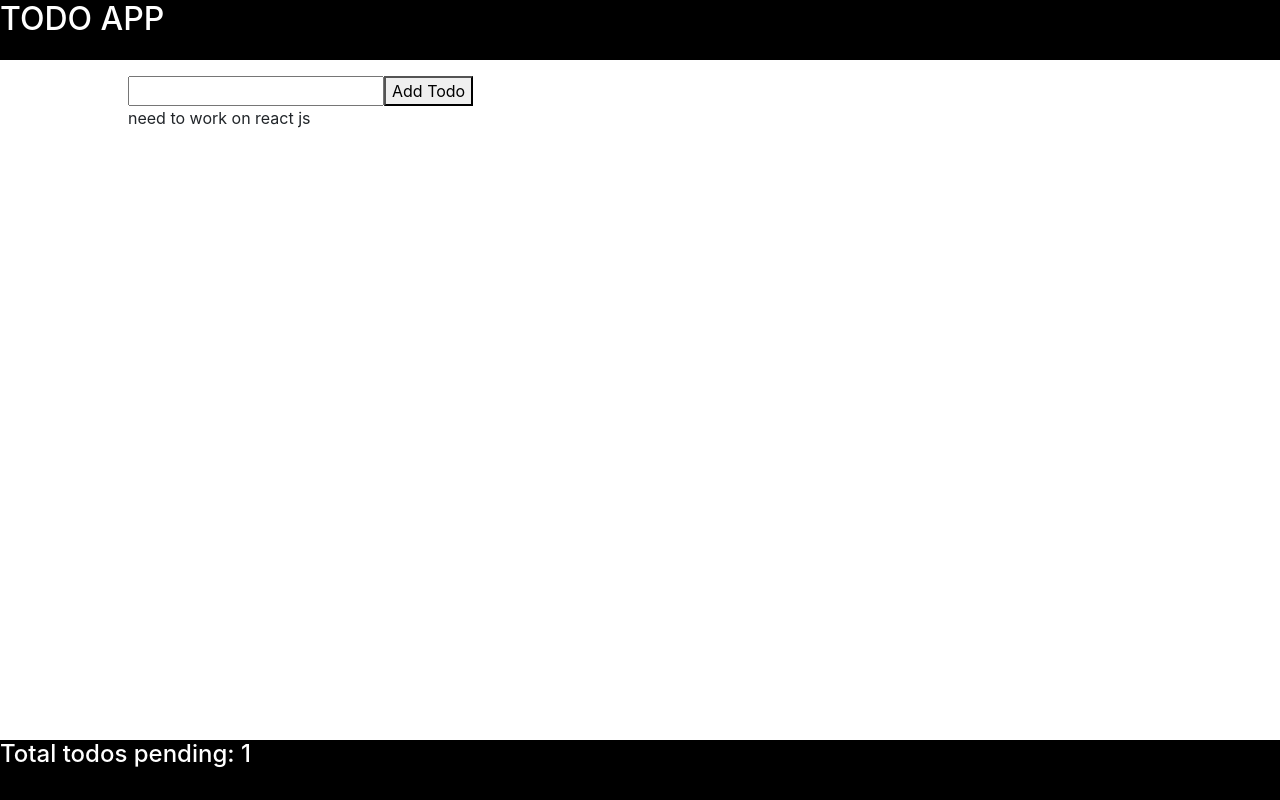
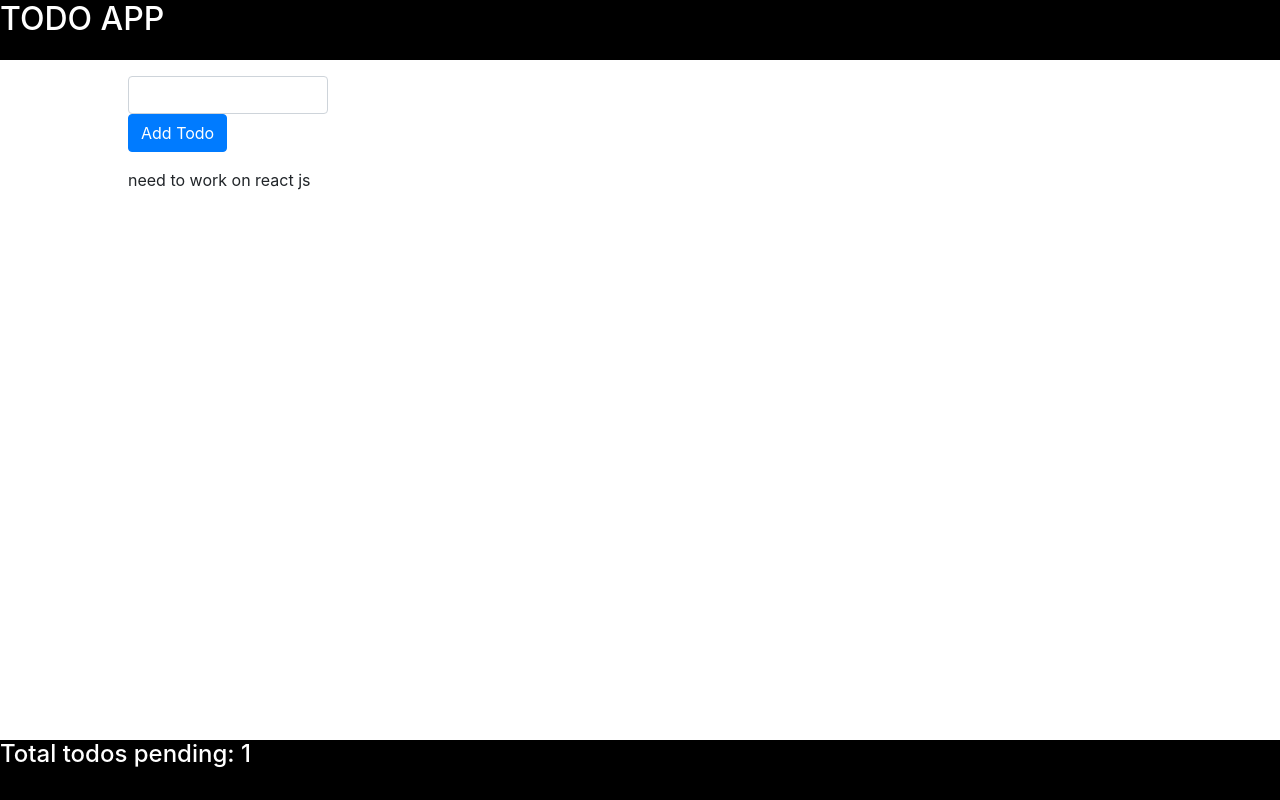
Before and after one commit to jogi323/todo-react, a React (Create React App) app: page / in a window 1280 px wide. Built offline with nearby package versions, Linux system fonts and the light colour scheme.

Commit message:
input css

```diff
--- a/src/components/content/content.css
+++ b/src/components/content/content.css
@@ -2,3 +2,6 @@
 	margin-top: 2%;
 	padding-left: 10%;
 }
+.input {
+	width: 200px !important;
+}
--- a/src/components/content/content.js
+++ b/src/components/content/content.js
@@ -26,9 +26,11 @@ class Content extends Component {
   render() {
     return (
       <div className="add-todo">
-        <input type="text" value={this.state.todoName} onChange={this.setChanges}/>
-        <button type="submit" onClick={this.handleSubmit}>Add Todo</button>
-  	  	<TodoList list={this.state.todoList}/>
+	      <div className="form-group">
+	        <input className="form-control input" type="text" value={this.state.todoName} onChange={this.setChanges}/>
+	        <button type="submit" className="btn btn-primary" onClick={this.handleSubmit}>Add Todo</button>
+	  	  </div>
+	  	  <TodoList list={this.state.todoList}/>
       </div>
     );
   }
```
